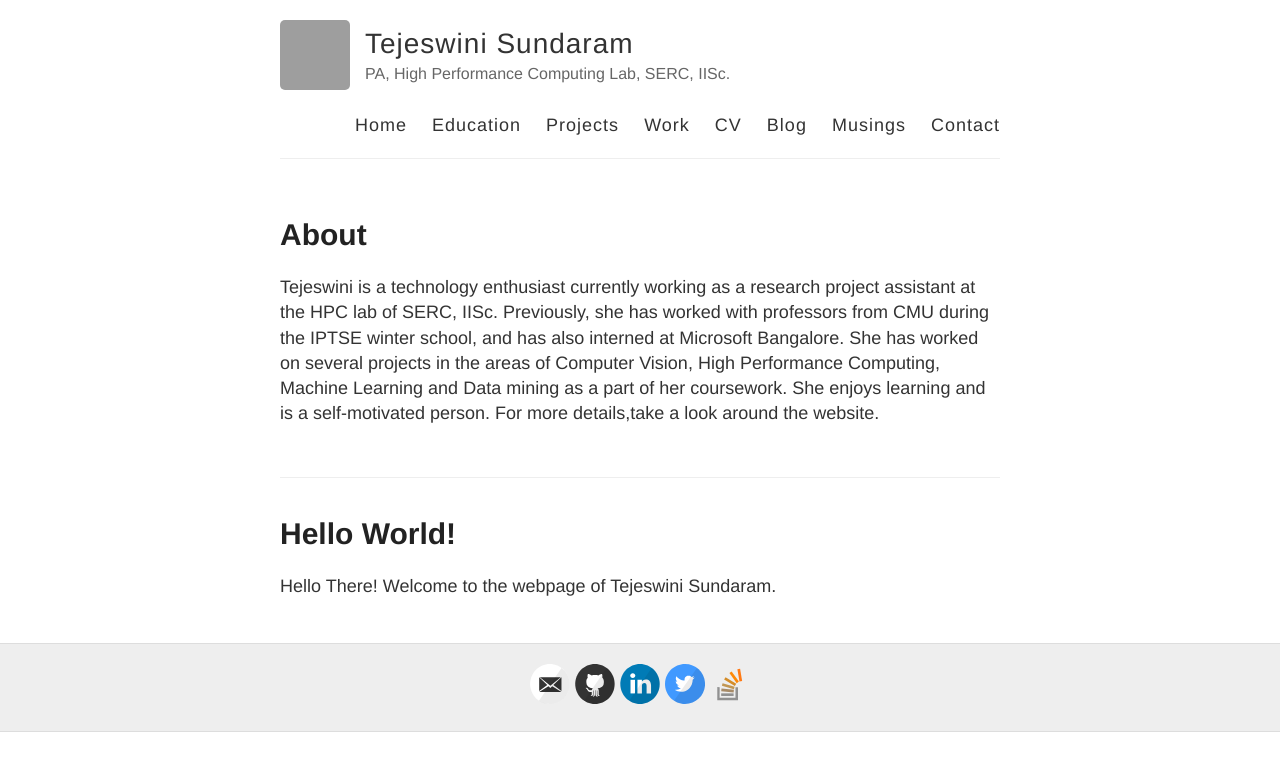
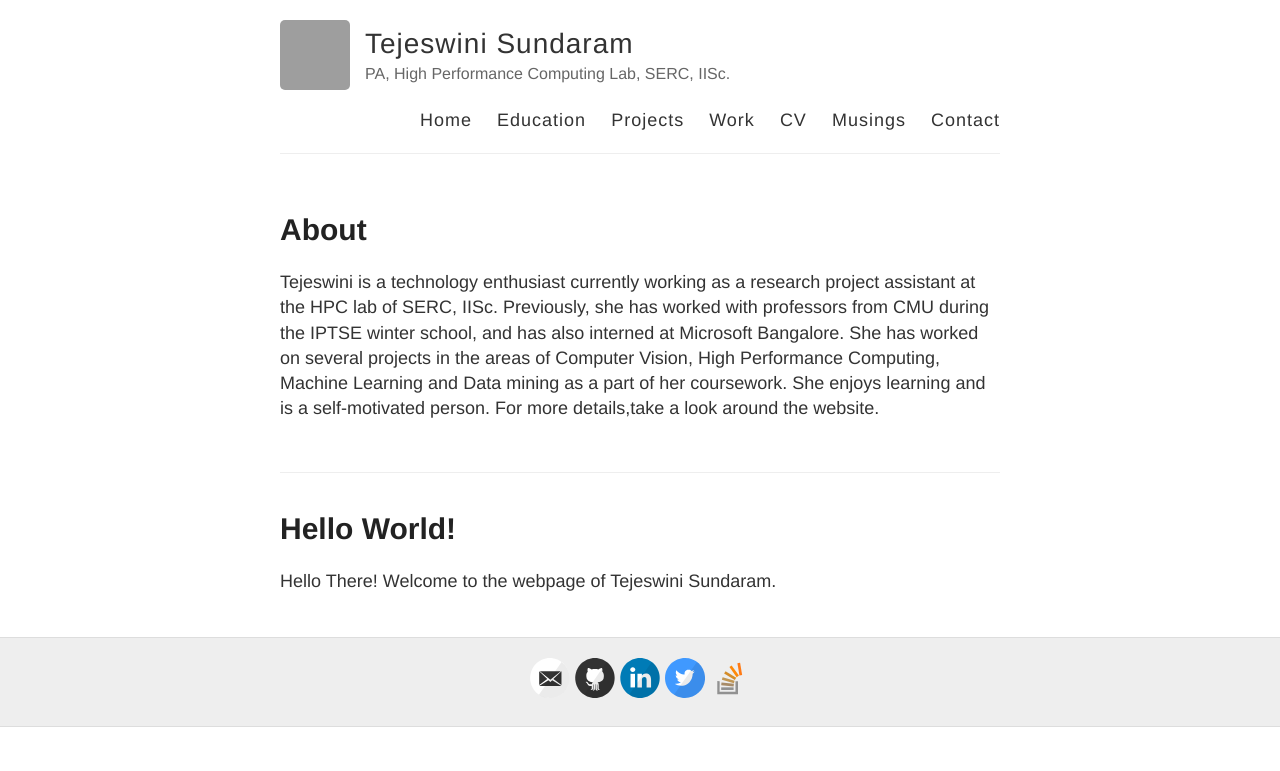
Before and after one commit to tejeswinisundaram/tejeswinisundaram.github.io, a Jekyll site: the page built from index.html, in a window 1280 px wide. Shown: the top 771 px of the page. Built offline with Jekyll 4.4.1, drawn with Linux system fonts in a browser that asks for light colours; Markdown is read by kramdown in place of the engine named in the settings; grey boxes are pictures that could not be loaded.

Commit message:
Modified

```diff
--- a/_layouts/default.html
+++ b/_layouts/default.html
@@ -27,12 +27,11 @@
           </div>
 
           <nav>
-            <a href="{{ site.baseurl }}/home">Home</a>
+            <a href="{{ site.baseurl }}/">Home</a>
             <a href="{{ site.baseurl }}/education">Education</a>
  	    <a href="{{ site.baseurl }}/projects">Projects</a>
 	    <a href="{{ site.baseurl }}/work">Work</a>
  	    <a href="{{ site.baseurl }}/cv">CV</a>
- 	    <a href="{{ site.baseurl }}/">Blog</a>
 	    <a href="{{ site.baseurl }}/musings">Musings</a>
 	    <a href="{{ site.baseurl }}/contact">Contact</a>
 
```
